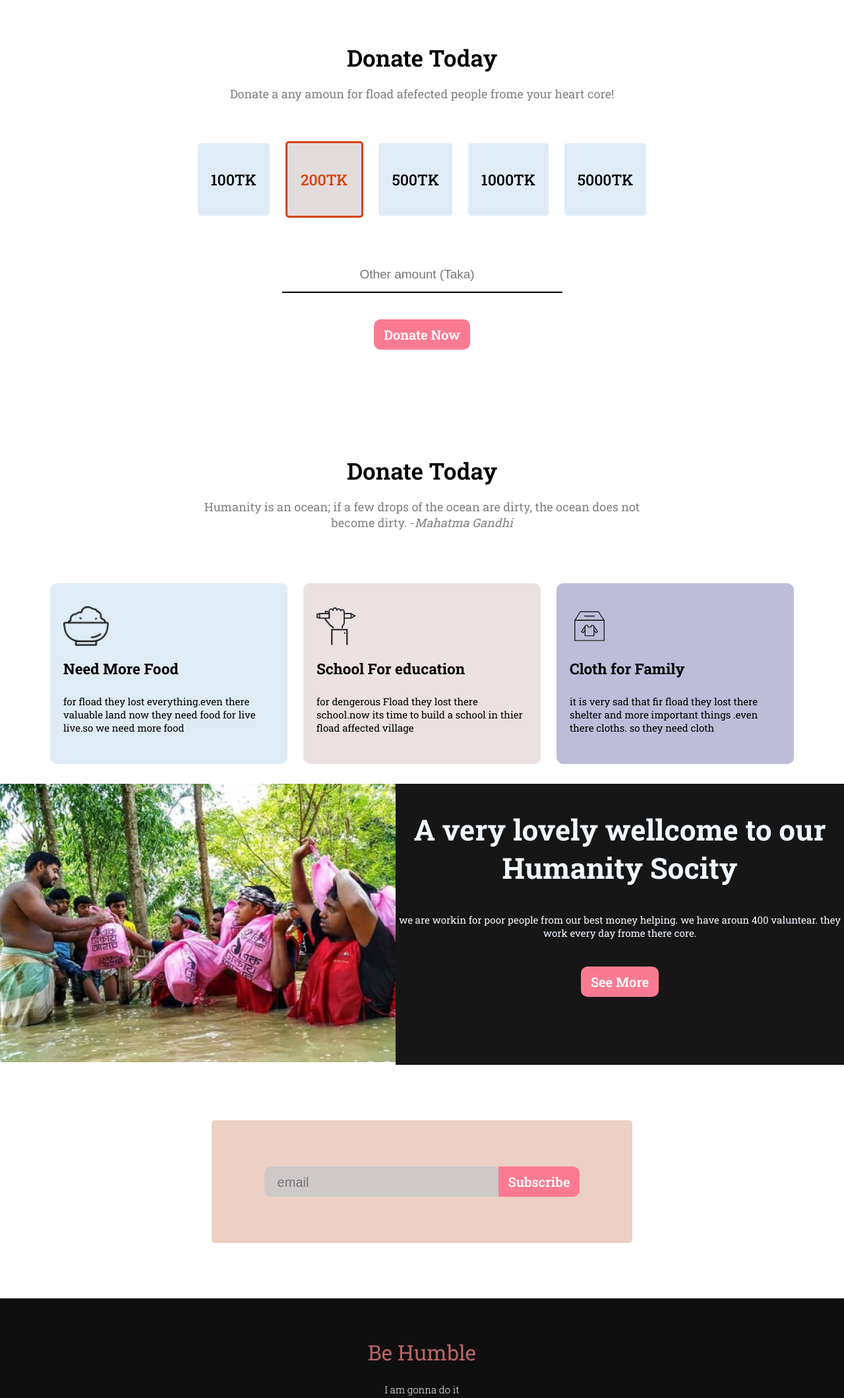
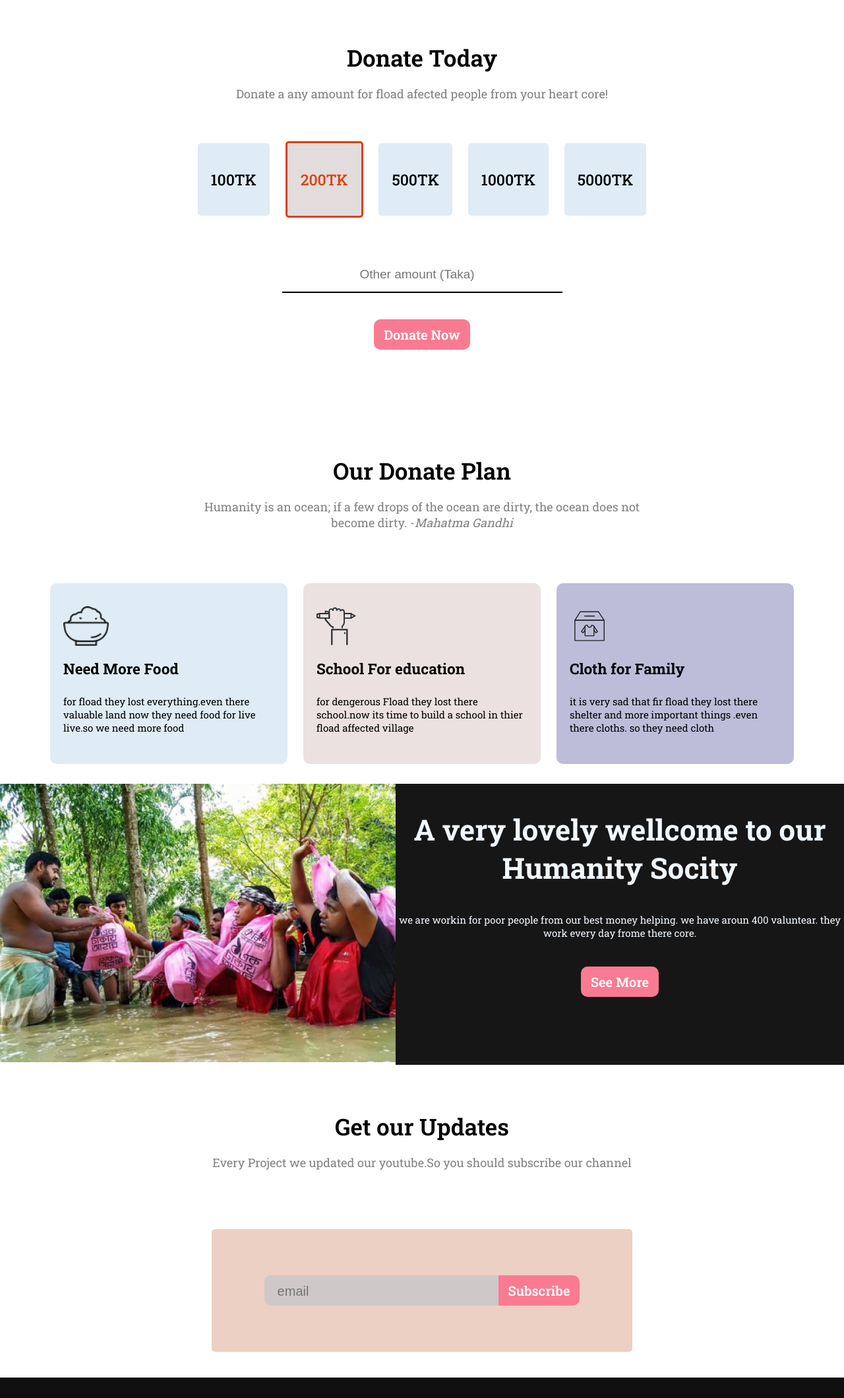
Before and after one commit to mdhasan76/donation-portfolio, a plain HTML site: page index.html in a window 1280 px wide. Shown: the part 840-2959 px from the top of the page at 66% size. Drawn offline with Linux system fonts and the light colour scheme.

Commit message:
title & text some change

```diff
--- a/index.html
+++ b/index.html
@@ -33,7 +33,7 @@
     <section class="donate-group">
         <div class="donate-grp-text">
             <h1>Donate Today</h1>
-            <p>Donate a any amoun for fload afefected people frome your heart core!</p>
+            <p>Donate a any amount for fload afected people from your heart core!</p>
             <ul>
                 <li>100TK</li>
                 <li>200TK</li>
@@ -50,7 +50,7 @@
 
     <section class="donate-group extra-cls">
         <div class="donate-grp-text">
-            <h1>Donate Today</h1>
+            <h1>Our Donate Plan</h1>
             <p>Humanity is an ocean; if a few drops of the ocean are dirty, the ocean does not become dirty. -<i>Mahatma
                     Gandhi</i></p>
             <div>
@@ -90,7 +90,12 @@
                 <div><a class="link-button">See More</a></div>
             </div>
         </div>
-
+        <section class="donate-group extra-cls">
+            <div class="donate-grp-text">
+                <h1>Get our Updates</h1>
+                <p>Every Project we updated our youtube.So you should subscribe our channel</p>
+                <div>
+        </section>
         <div class="get-update-div">
             <input id="get-update-input" type="email" placeholder="email">
             <a class="link-button get-update-btn">Subscribe</a>
--- a/style.css
+++ b/style.css
@@ -181,7 +181,7 @@ body {
 .get-update-div {
     background: rgb(236, 208, 195);
     width: 40%;
-    margin: 84px auto;
+    margin: 39px auto;
     padding: 70px 63px;
     border-radius: 5px;
 }
```
